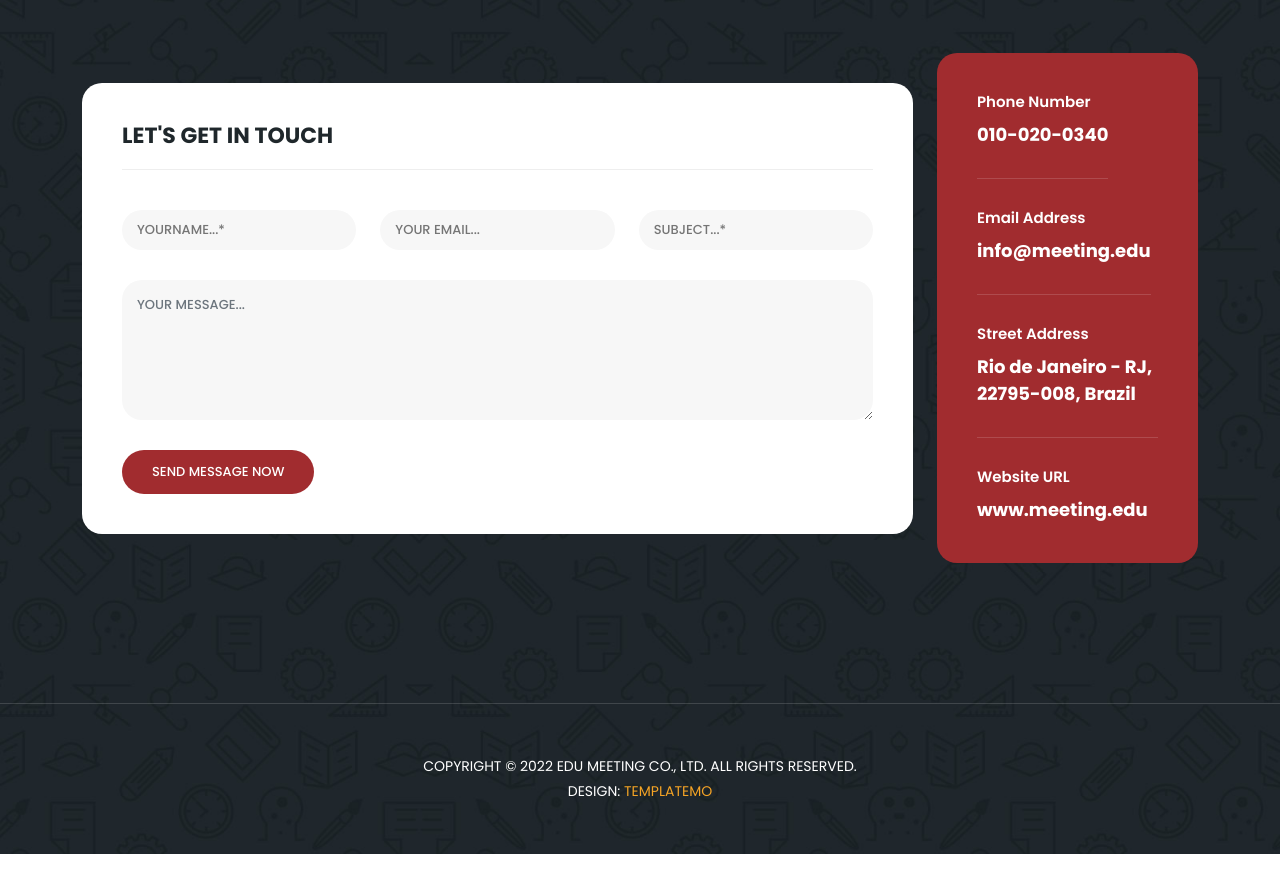
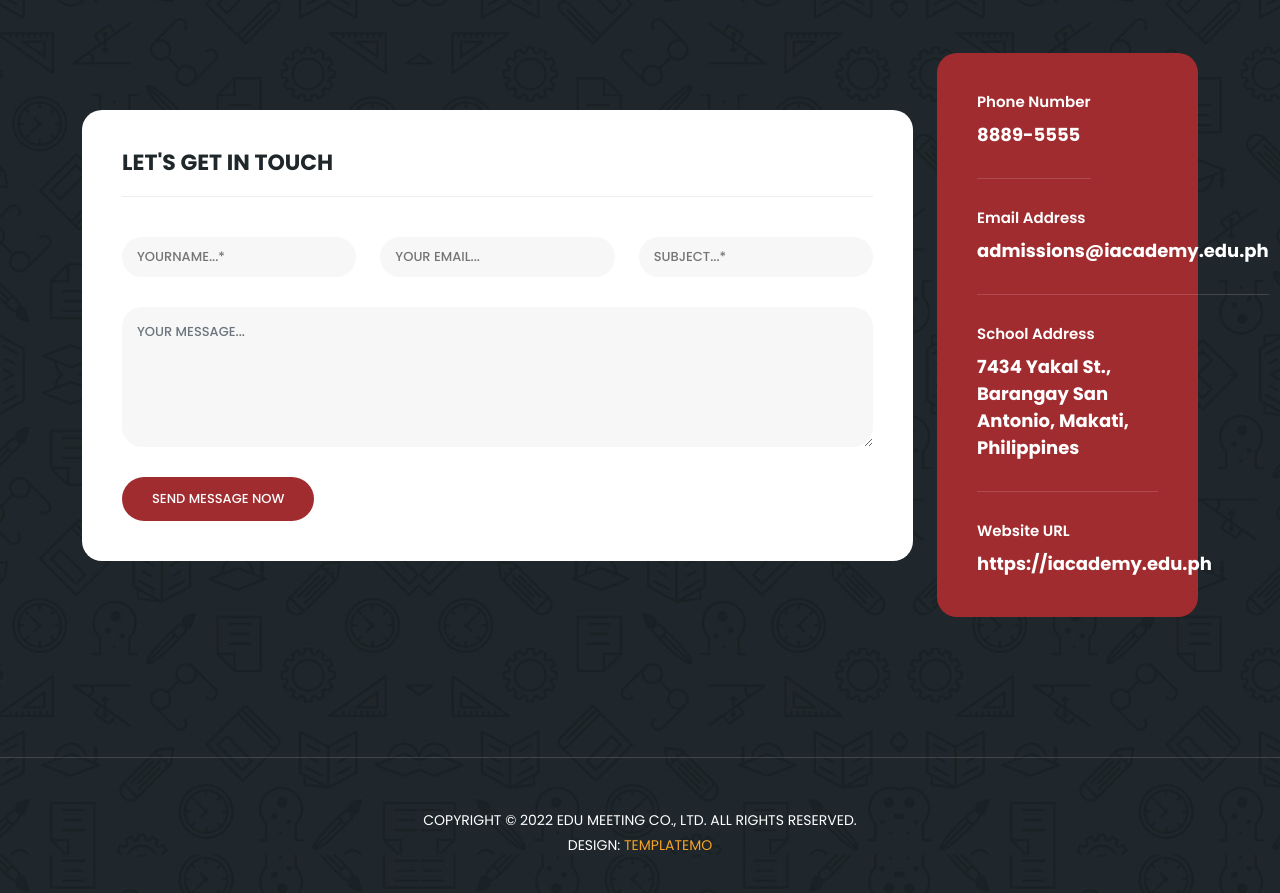
Before and after one commit to FELNHOD/felnhod.github.io, a plain HTML site: page index.html in a window 1280 px wide. Shown: the part 4700-5593 px from the top of the page. Before the commit the page ends 5554 px from the top, so only its background shows below. Drawn offline with nearby package versions, Linux system fonts and the light colour scheme.

Commit message:
Update index.html

```diff
--- a/index.html
+++ b/index.html
@@ -739,19 +739,19 @@
             <ul>
               <li>
                 <h6>Phone Number</h6>
-                <span>010-020-0340</span>
+                <span>8889-5555</span>
               </li>
               <li>
                 <h6>Email Address</h6>
-                <span>info@meeting.edu</span>
+                <span> admissions@iacademy.edu.ph</span>
               </li>
               <li>
-                <h6>Street Address</h6>
-                <span>Rio de Janeiro - RJ, 22795-008, Brazil</span>
+                <h6>School Address</h6>
+                <span>7434 Yakal St., Barangay San Antonio, Makati, Philippines</span>
               </li>
               <li>
                 <h6>Website URL</h6>
-                <span>www.meeting.edu</span>
+                <span>https://iacademy.edu.ph</span>
               </li>
             </ul>
           </div>
```
